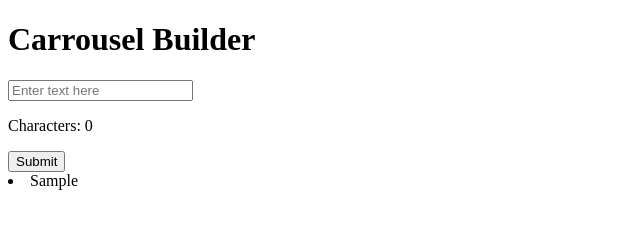
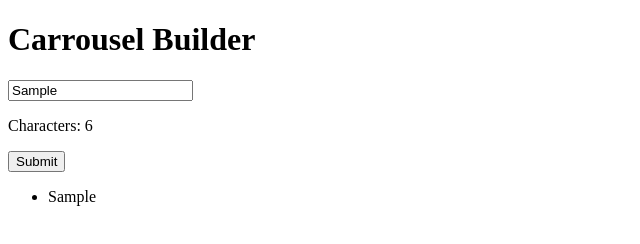
Before and after one commit to Daymannovaes/carrousel-builder, a website built with Vite: page index.html in a window 1280 px wide. Both pictures are taken after typing "Sample" into the empty fields and a click on the button "Submit". Shown: the whole page, without its empty margins (0-640 px from the left). Built offline with nearby package versions, Linux system fonts and the light colour scheme.

Commit message:
separate to two different functions and a general function that calls both

```diff
--- a/index.html
+++ b/index.html
@@ -12,6 +12,7 @@
     <button id="submitButton">Submit</button>
 
     <div id="displayText"></div>
+    <div id="errorMessage" style="color: red;"></div>
     <script type="module" src="src/index.js"></script>
 </body>
 </html>
--- a/src/index.js
+++ b/src/index.js
@@ -4,41 +4,61 @@ log();
 const textInput = document.getElementById("textInput");
 const submitButton = document.getElementById("submitButton");
 const displayText = document.getElementById("displayText");
+const charCounter = document.getElementById("charCounter");
+const errorMessage = document.getElementById("errorMessage");
+
+const splitText = (text) => {
+    const words = text.split(" ");
+    const resultingText = [];
+    let currentText = "";
+
+    for (let i = 0; i < words.length; i++) {
+        if (words[i].length > 300) {
+            errorMessage.textContent = "Erro: A palavra '" + words[i] + "' tem mais de 300 caracteres."
+            return;
+        }
+
+        currentText += words[i] + " ";
+
+        if (currentText.split(" ").length > 50 || currentText.length > 300) {
+            resultingText.push(currentText.trim());
+            currentText = "";
+        }
+    }
+
+    if (currentText) {
+        resultingText.push(currentText.trim());
+    }
+
+    return resultingText;
+};
+
+const createListItems = (items) => {
+    displayText.innerHTML = '';
+    const ul = document.createElement("ul");
+
+    items.forEach(item => {
+        const listItem = document.createElement("li");
+        listItem.textContent = item;
+        ul.appendChild(listItem);
+    });
+
+    displayText.appendChild(ul);
+};
+
+submitButton.addEventListener("click", () => {
+    const text = textInput.value;
+    errorMessage.textContent = "";
+
+    const splitItems = splitText(text);
+
+    if (splitItems) {
+        createListItems(splitItems);
+    }
+
+    return;
+});
 
 textInput.addEventListener("input", () => {
     charCounter.textContent = `Characters: ${textInput.value.length}`;
 });
-
-submitButton.addEventListener("click", () => {
-    const text = textInput.value;
-    displayText.innerHTML = '';
-
-    const words = text.split(" ");
-
-    let currentText = "";
-    let charCount = 0;
-    let currentItem;
-
-    for (let i = 0; i < words.length; i++) {
-        currentText += words[i] + " ";
-        charCount += words[i].length + 1; // +1 for the space
-
-        if (currentText.split(" ").length > 50 || currentText.length > 300) {
-            currentItem = document.createElement("li");
-            currentItem.textContent = currentText.trim();
-            displayText.appendChild(currentItem);
-            currentText = ""; // Reset
-            charCount = 0;
-        }
-    }
-
-    // Remaining text
-    if (currentText) {
-        currentItem = document.createElement("li");
-        currentItem.textContent = currentText.trim();
-        displayText.appendChild(currentItem);
-    }
-
-    textInput.value = "";
-    charCounter.textContent = "Characters: 0";
-});
```
